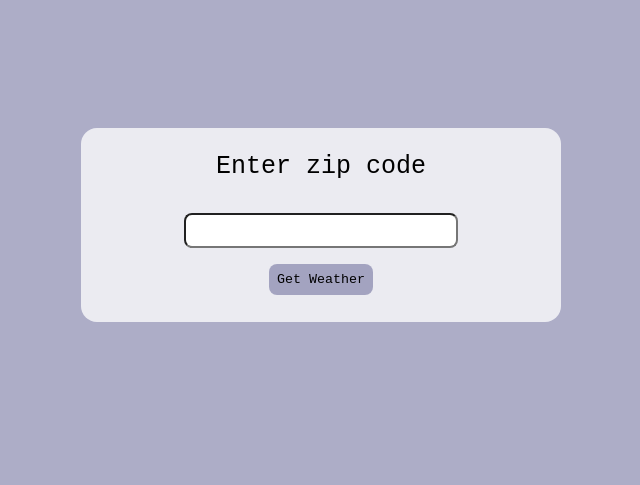
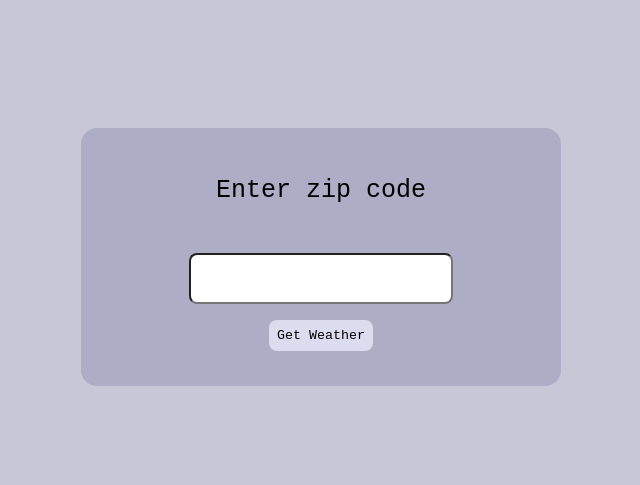
Before and after one commit to mkellner43/weather_api, a website built with webpack: page dist/index.html in a window 1280 px wide. Shown: the whole page, without its empty margins (319-959 px from the left). Built offline with Linux system fonts and the light colour scheme.

Commit message:
UI update

```diff
--- a/src/style.css
+++ b/src/style.css
@@ -6,17 +6,17 @@
   font-weight: 500;
 }
 html{
-  background-color: rgba(103, 103, 152, 0.537);
+  background-color: rgb(152 152 183 / 54%);
 }
 form{
   display: flex;
   flex-direction: column;
   align-items: center;
-  padding: 0.5rem;
+  padding: 1rem;
   left: 50vw;
   width: 100%;
   border-radius: 1rem;
-  background-color: #ffffffc2;
+  background-color: rgb(152 152 183 / 54%);
 }
 #background{
   width: fit-content;
@@ -37,6 +37,7 @@ form{
   border-radius: 0.5rem;
   width: 59%;
   text-align: center;
+  padding: 1rem;
 }
 label{
   font-size: 25px;
@@ -50,7 +51,7 @@ button{
   border-radius: 0.5rem;
   margin-bottom: 1.2rem;
   border: none;
-  background-color: rgba(103, 103, 152, 0.537);
+  background-color: rgb(220 220 239);
 }
 button:hover{
   transform: scale(1.2);
@@ -64,7 +65,7 @@ button:hover{
 }
 #weatherInfo{
   margin-top: 1rem;
-  background-color: #ffffffc2;
+  background-color: rgb(152 152 183 / 54%);
   text-align: center;
   width: 100%;
   border-radius: 1rem;
```
Also changed, not shown: dist/bundle.js.
